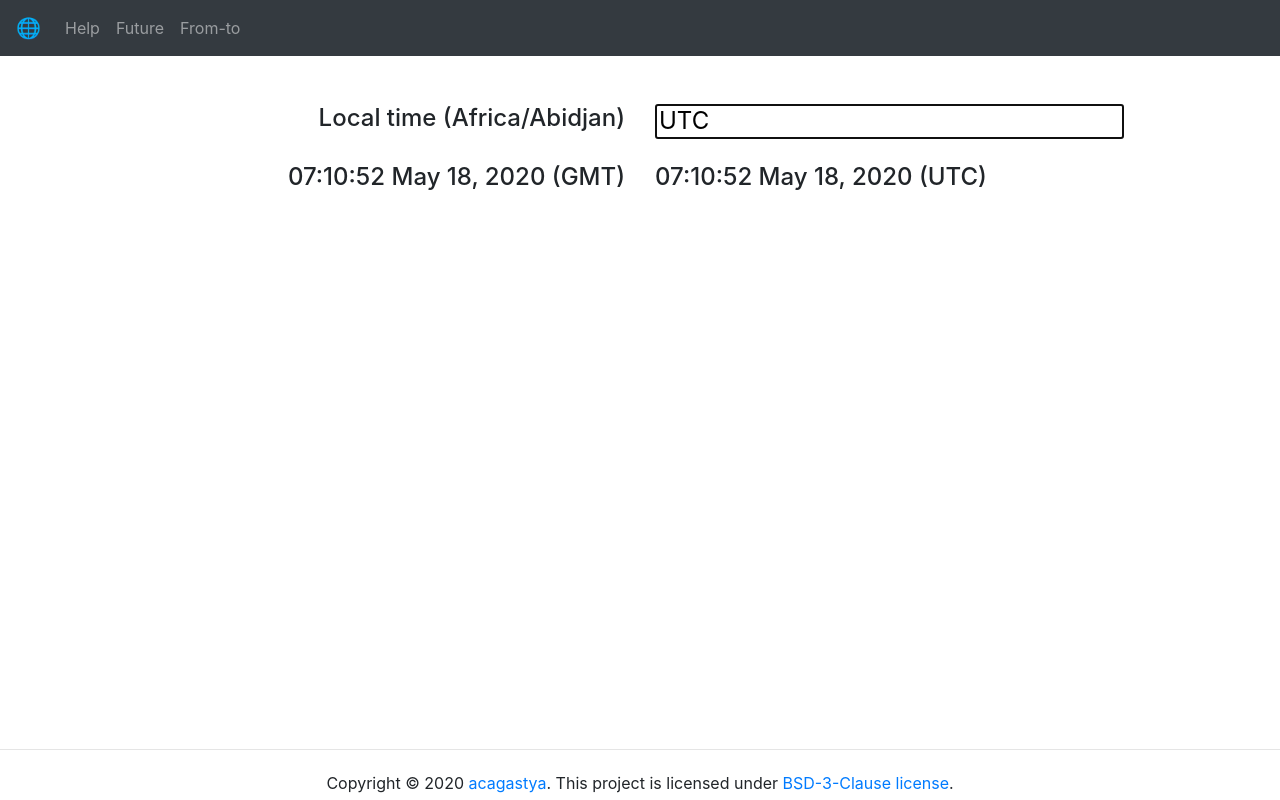
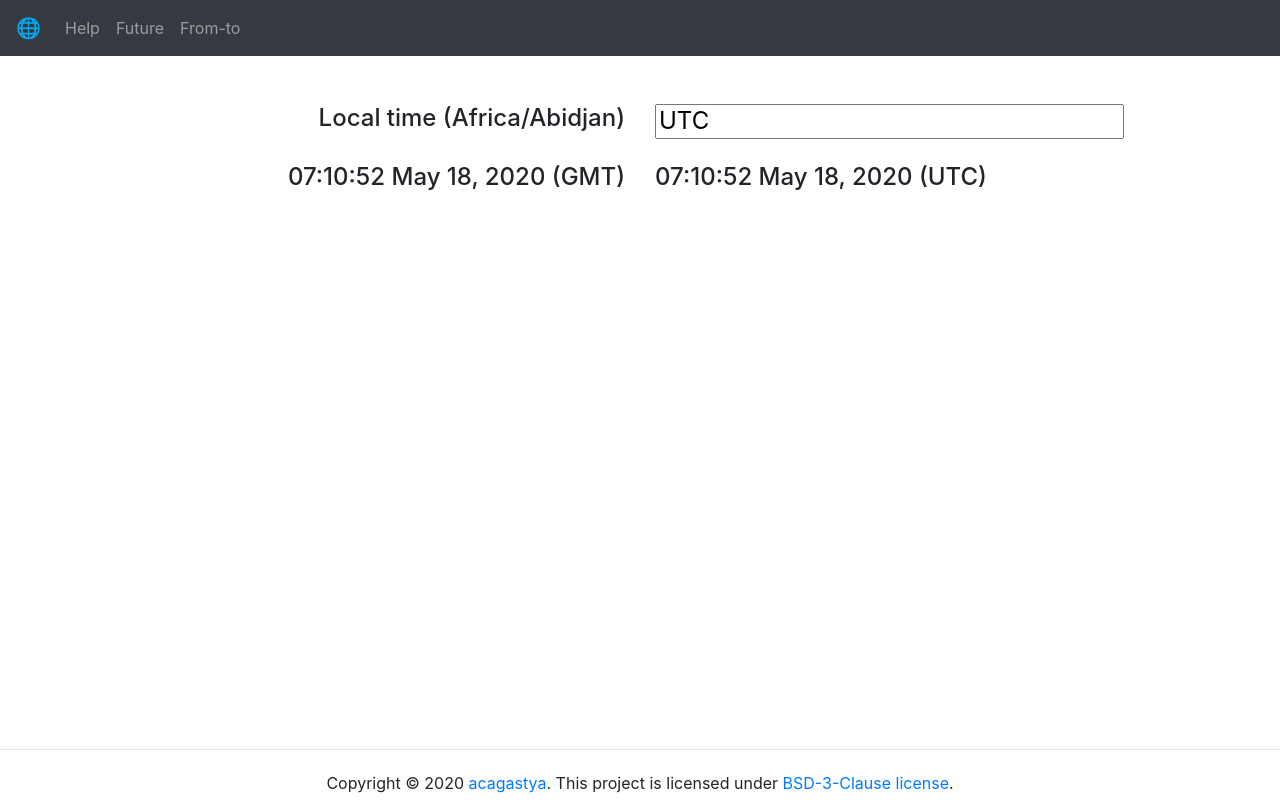
Before and after one commit to acagastya/time-convertor, a React (Create React App) app: page / in a window 1280 px wide. Built offline with nearby package versions, Linux system fonts and the light colour scheme.

Commit message:
autofocus boolean

```diff
--- a/src/comp/autoCompleteText.js
+++ b/src/comp/autoCompleteText.js
@@ -1,7 +1,13 @@
 import React from 'react';
 import moment from 'moment-timezone';
 
-function AutoCompleteText({ changeValue, defaultValue = '', id, placeholder }) {
+function AutoCompleteText({
+  autofocus = false,
+  changeValue,
+  defaultValue = '',
+  id,
+  placeholder,
+}) {
   const options = moment.tz
     .names()
     .sort()
@@ -35,7 +41,7 @@ function AutoCompleteText({ changeValue, defaultValue = '', id, placeholder }) {
     <h4 aria-level="4" id="converted-time-lbl">
       <input
         role="searchbox"
-        autoFocus
+        autoFocus={autofocus}
         className="w-75"
         id={id}
         name="converted-time-lbl-input"
```
